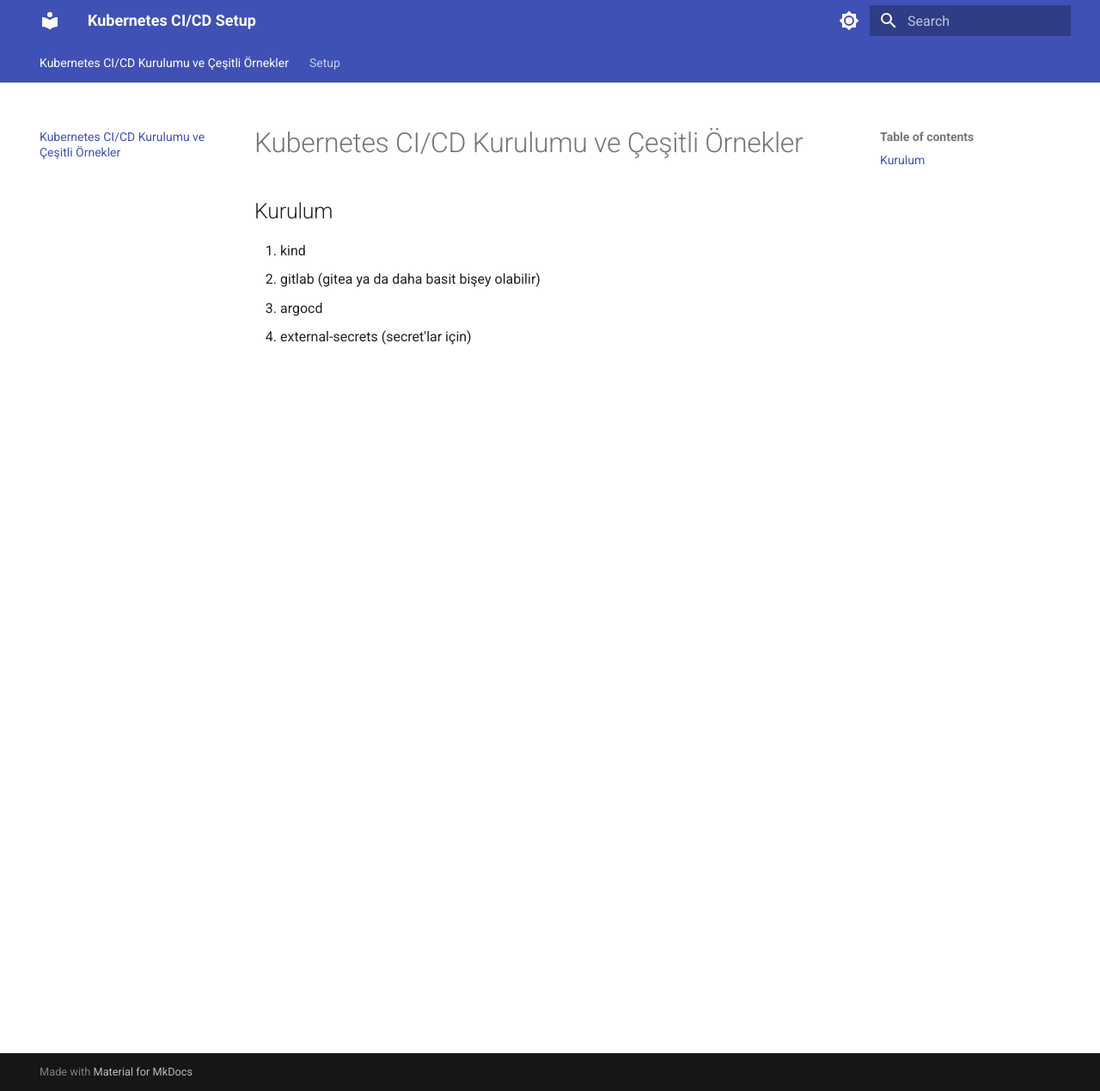
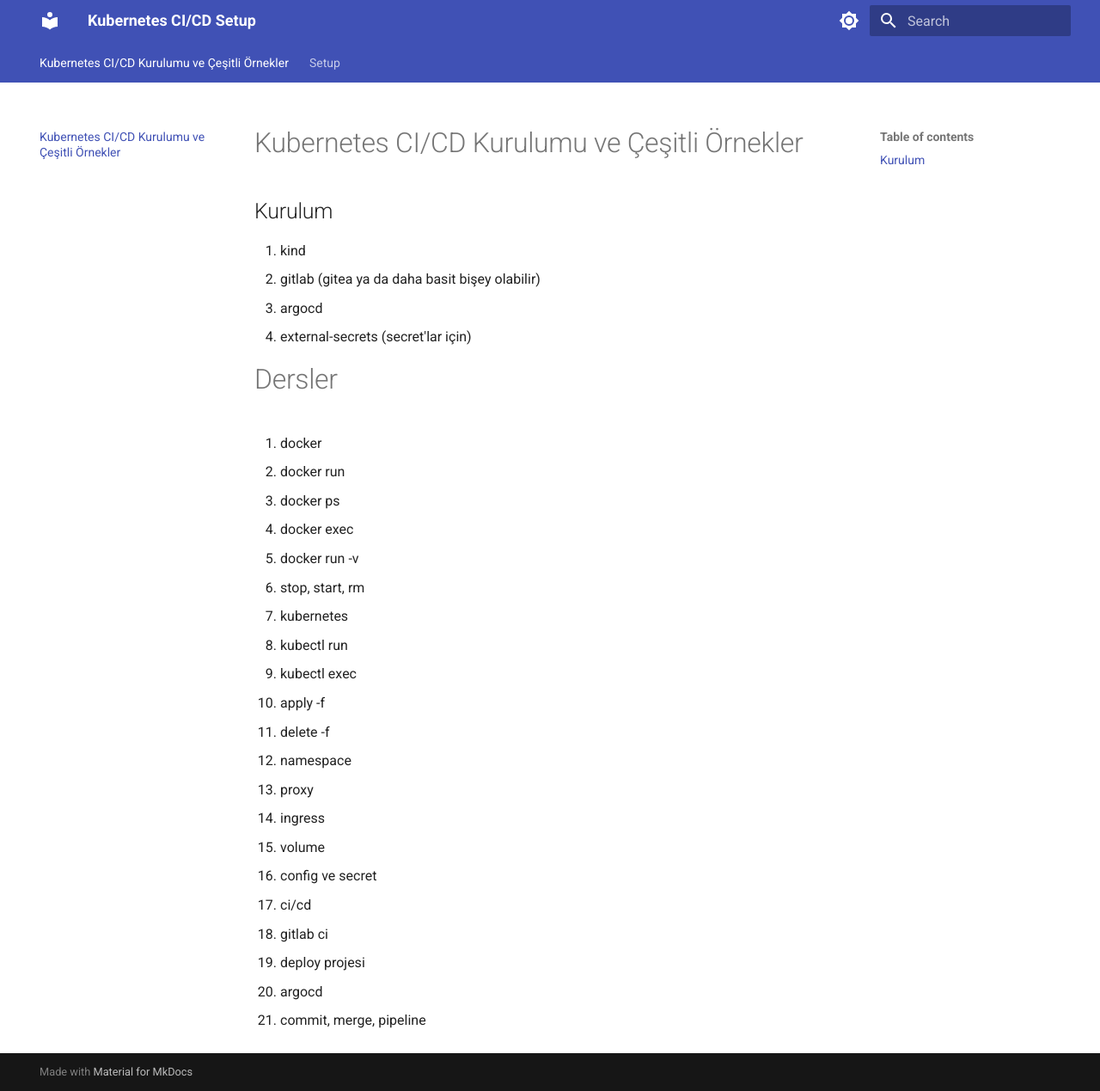
Before and after one commit to projectengine/kubernetes-cicd-setup, an MkDocs documentation site: the page built from docs/index.md, in a window 1280 px wide and 1269 px high. Shown: the whole window at 86% size. Built offline with MkDocs 1.6.1 and Material for MkDocs 9.7.7, drawn with Linux system fonts in a browser that asks for light colours.

```diff
--- a/docs/index.md
+++ b/docs/index.md
@@ -6,3 +6,27 @@
 2. gitlab (gitea ya da daha basit bişey olabilir)
 3. argocd
 4. external-secrets (secret'lar için)
+
+# Dersler
+
+1. docker
+  - docker run
+  - docker ps
+  - docker exec
+  - docker run -v
+  - stop, start, rm
+2. kubernetes
+  - kubectl run
+  - kubectl exec
+  - apply -f
+  - delete -f
+  - namespace
+  - proxy
+  - ingress
+  - volume
+  - config ve secret
+3. ci/cd
+  - gitlab ci
+  - deploy projesi
+  - argocd
+  - commit, merge, pipeline
```
Also changed, not shown: docs/setup/index.md (+15 -0 lines).
